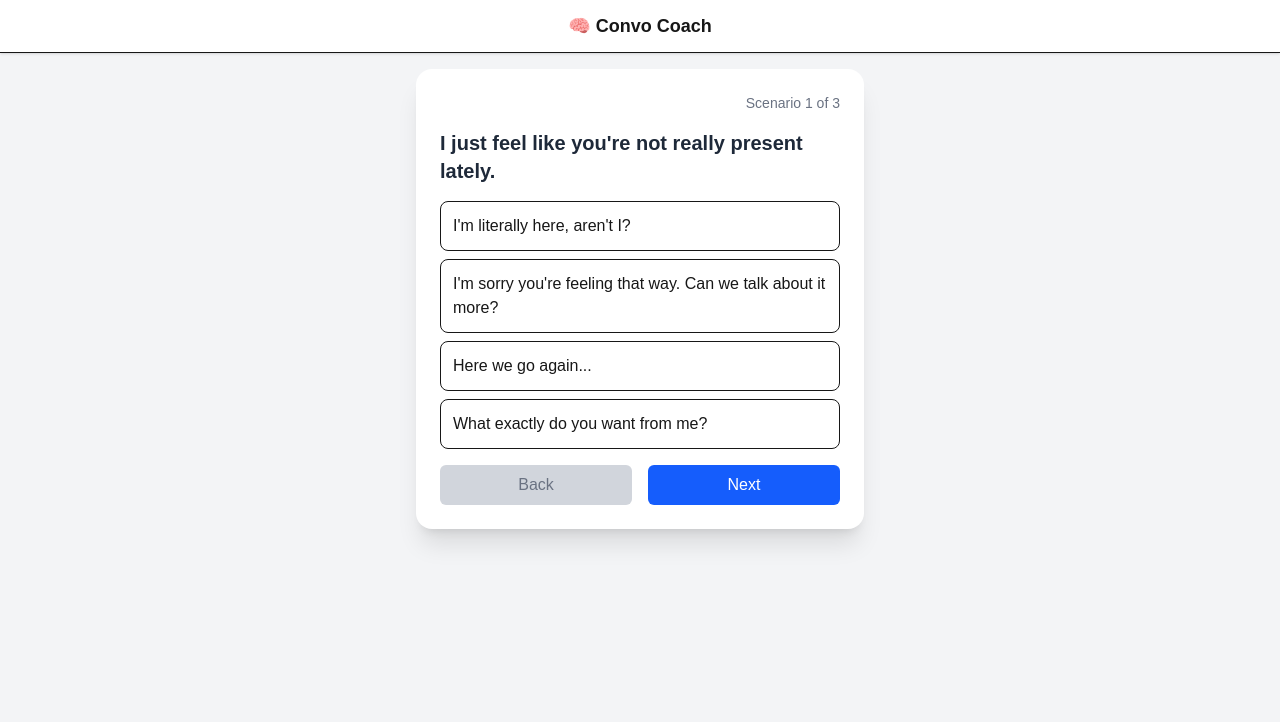
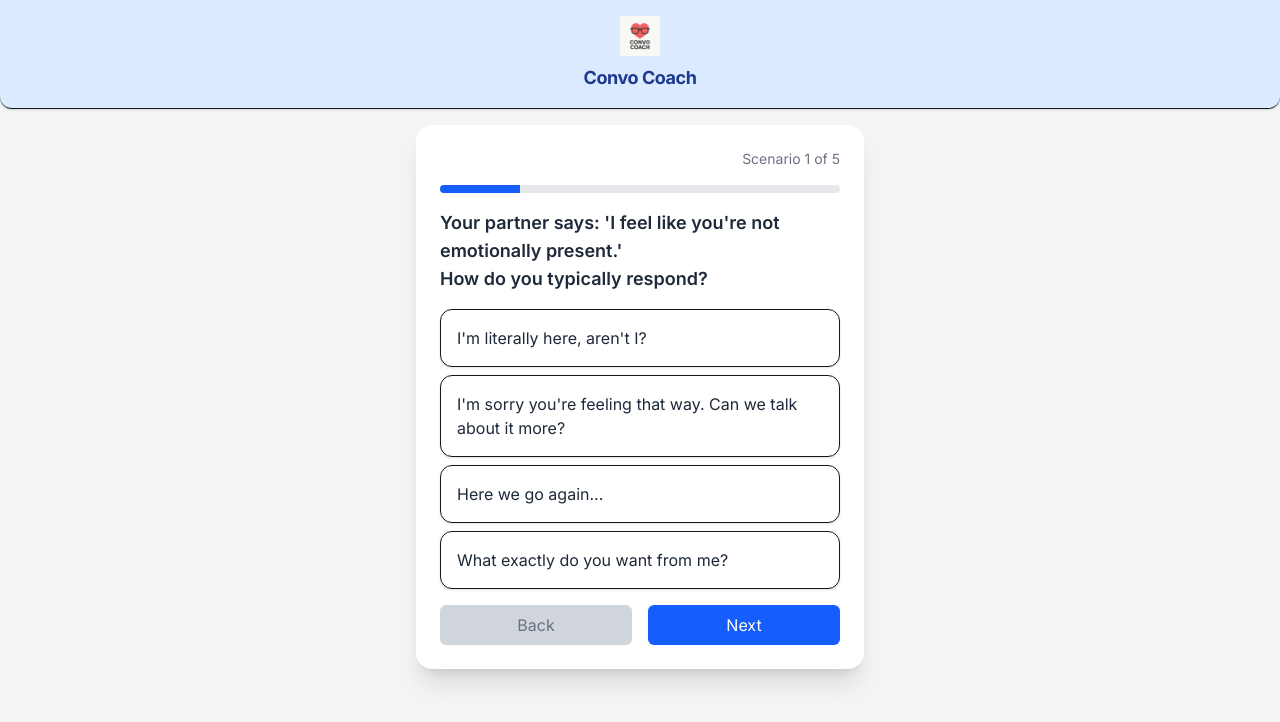
Before and after one commit to codenewbie-hash/convo-coach, a Next.js app: page / in a window 1280 px wide. Shown: the top 722 px of the page. Built offline with nearby package versions, Linux system fonts and the light colour scheme.

Commit message:
Update UI: modern styling, hydration fixes, Inter font, icon header

```diff
--- a/data/scenarios.js
+++ b/data/scenarios.js
@@ -1,40 +1,147 @@
-// This file contains all the scenarios used in the Convo Coach app
-// Each scenario includes a message, 4 options, feedback, and which one is correct
-
 export const scenarios = [
   {
     id: 1,
-    message: "I just feel like you're not really present lately.",
+    message: "Your partner says: 'I feel like you're not emotionally present.'\nHow do you typically respond?",
     options: [
-      { text: "I'm literally here, aren't I?", feedback: "Being physically present doesn't mean being emotionally present.", correct: false },
-      { text: "I'm sorry you're feeling that way. Can we talk about it more?", feedback: "Great response — shows empathy and curiosity.", correct: true },
-      { text: "Here we go again...", feedback: "Dismissive and likely to escalate conflict.", correct: false },
-      { text: "What exactly do you want from me?", feedback: "Sounds defensive — not helpful in emotional moments.", correct: false }
+      {
+        text: "I'm literally here, aren't I?",
+        correct: false,
+        feedback: "This response likely comes from defensiveness or feeling unfairly judged. You may feel like your effort is being dismissed. But instead of clarifying technically, try focusing on emotional presence. Your partner isn’t pointing out your location — they’re expressing a need for connection.",
+        recommended: "I'm sorry you feel that way. Can we talk about what's been coming up for you?"
+      },
+      {
+        text: "I'm sorry you're feeling that way. Can we talk about it more?",
+        correct: true,
+        feedback: "Great response — it shows empathy, openness, and a willingness to understand rather than defend. It helps your partner feel heard and safe."
+      },
+      {
+        text: "Here we go again...",
+        correct: false,
+        feedback: "This likely reflects emotional exhaustion or a tendency to shut down when faced with relational tension. You might be feeling overwhelmed and unsure how to respond productively. But sarcasm erodes trust. Instead, take a breath and try to stay engaged — even gently saying you're not sure what to say yet is better.",
+        recommended: "I'm sorry you feel that way. Can we talk about what's been coming up for you?"
+      },
+      {
+        text: "What exactly do you want from me?",
+        correct: false,
+        feedback: "This response usually stems from feeling pressured or incapable. It’s a protective reaction to a perceived emotional demand. But this tone can feel cold or impatient. Try staying with your partner’s emotional state instead of jumping to problem-solving or frustration.",
+        recommended: "I'm sorry you feel that way. Can we talk about what's been coming up for you?"
+      }
     ]
   },
-
-  // 👇 Add new ones here
   {
     id: 2,
-    message: "I'm so drained right now... I just need to shut down for a bit.",
+    message: "Your partner says: 'I just feel so drained lately.'\nHow do you typically respond?",
     options: [
-      { text: "Do you want me to leave you alone or just be here with you?", feedback: "You're giving her choice and presence. This is solid.", correct: true },
-      { text: "Why are you always tired?", feedback: "Judgmental and not supportive.", correct: false },
-      { text: "Well I'm tired too. Big deal.", feedback: "Dismissive — feels like a competition, not connection.", correct: false },
-      { text: "Go sleep then. I'm gonna play Xbox.", feedback: "Not emotionally present or available.", correct: false }
+      {
+        text: "Want me to leave you alone?",
+        correct: false,
+        feedback: "This may come from discomfort with emotions or a fear of saying the wrong thing. You might be trying to give space, but it can feel like emotional withdrawal. Try asking what kind of support they need instead of assuming.",
+        recommended: "Do you want to talk about it, or would you rather just relax together for a bit?"
+      },
+      {
+        text: "Do you want to talk about it, or would you rather just relax together for a bit?",
+        correct: true,
+        feedback: "Perfect. You’re showing care, offering presence, and giving them agency. It’s supportive without pressure, which builds emotional safety."
+      },
+      {
+        text: "You're always tired. Maybe you should start working out again?",
+        correct: false,
+        feedback: "This likely comes from a desire to fix things quickly — or discomfort with emotional heaviness. But it risks sounding critical. What your partner likely needs is not advice, but compassion and co-regulation.",
+        recommended: "Do you want to talk about it, or would you rather just relax together for a bit?"
+      },
+      {
+        text: "Well, you're not the only one who's had a rough day.",
+        correct: false,
+        feedback: "This response reflects comparison — a subconscious bid to have your own pain seen. But it tends to invalidate your partner’s experience. Try staying in their world first. You can share your day too, just not in a way that shuts them down.",
+        recommended: "Do you want to talk about it, or would you rather just relax together for a bit?"
+      }
     ]
   },
-
   {
     id: 3,
-    message: "Sometimes I wonder if you're actually happy with me...",
+    message: "Your partner says: 'Sometimes I wonder if you’re actually happy with me.'\nHow do you typically respond?",
     options: [
-      { text: "That's your issue, not mine.", feedback: "Cold and distant. Makes her feel alone.", correct: false },
-      { text: "I hate that you're feeling that way. I am happy — what’s making you feel unsure?", feedback: "Empathy + curiosity. Excellent.", correct: true },
-      { text: "Here we go again. You overthink everything.", feedback: "Invalidating and dismissive.", correct: false },
-      { text: "Maybe you're not happy with me either.", feedback: "Defensive and avoidant.", correct: false }
+      {
+        text: "That’s your issue, not mine.",
+        correct: false,
+        feedback: "This often comes from feeling blindsided or triggered by self-doubt. You might feel accused. But deflecting responsibility makes your partner feel even more insecure. Try inviting understanding rather than protecting your ego.",
+        recommended: "I'm really sorry you're feeling that way. What’s been coming up for you lately that’s making you wonder that?"
+      },
+      {
+        text: "I hate that you're feeling that way. I am happy — what’s making you feel unsure?",
+        correct: true,
+        feedback: "This response is emotionally available and curious. You're showing care while offering reassurance and leaving space for a deeper conversation."
+      },
+      {
+        text: "Here we go again. You overthink everything.",
+        correct: false,
+        feedback: "This comes from impatience or fear of emotional entanglement. You might feel unequipped to handle emotional depth. But labeling your partner as ‘overthinking’ minimizes their experience and builds resentment.",
+        recommended: "I'm really sorry you're feeling that way. What’s been coming up for you lately that’s making you wonder that?"
+      },
+      {
+        text: "Maybe you're not happy with me either.",
+        correct: false,
+        feedback: "This likely stems from defensiveness and anxiety — a need to shift the vulnerability off of you. But it redirects the moment away from connection and into a blame game. Instead, stay anchored in empathy.",
+        recommended: "I'm really sorry you're feeling that way. What’s been coming up for you lately that’s making you wonder that?"
+      }
     ]
   },
-
-  // 👇 Keep adding more below as needed
+  {
+    id: 4,
+    message: "Your partner says: 'You're not really listening to me.'\nHow do you typically respond?",
+    options: [
+      {
+        text: "I literally repeated what you just said.",
+        correct: false,
+        feedback: "You may be trying to prove you're doing the right thing, but this response misses the emotional signal. Your partner isn’t asking for proof — they’re seeking felt understanding. Repeating words isn’t the same as being attuned.",
+        recommended: "You’re right. I was distracted — I want to try again and be fully here now."
+      },
+      {
+        text: "You’re right. I was distracted — I want to try again and be fully here now.",
+        correct: true,
+        feedback: "Strong answer. It shows self-awareness, accountability, and a desire to repair — all signs of emotional maturity."
+      },
+      {
+        text: "Can you stop saying that? I always listen.",
+        correct: false,
+        feedback: "This reflects frustration and a need to feel seen as competent — but it invalidates your partner’s experience. Instead, try pausing your defensiveness and moving toward curiosity.",
+        recommended: "You’re right. I was distracted — I want to try again and be fully here now."
+      },
+      {
+        text: "What do you want from me exactly?",
+        correct: false,
+        feedback: "This often comes from emotional fatigue or pressure. You might feel like you’re not enough. But this phrasing feels hostile. Try shifting from performance to presence.",
+        recommended: "You’re right. I was distracted — I want to try again and be fully here now."
+      }
+    ]
+  },
+  {
+    id: 5,
+    message: "Your partner says: 'You don’t really get what I’m going through.'\nHow do you typically respond?",
+    options: [
+      {
+        text: "That’s not fair. I’m trying my best.",
+        correct: false,
+        feedback: "This likely stems from a need to be recognized for your effort — totally valid. But leading with defense can make your partner feel unheard. Try acknowledging their pain first, then share your intention.",
+        recommended: "I’m sorry it feels that way. Help me understand better — I really want to."
+      },
+      {
+        text: "I’m sorry it feels that way. Help me understand better — I really want to.",
+        correct: true,
+        feedback: "Beautiful. You’re taking responsibility for the emotional disconnect without getting reactive. That kind of presence builds safety and trust."
+      },
+      {
+        text: "You’re exaggerating. I get it more than you think.",
+        correct: false,
+        feedback: "This response often comes from a need to protect your ego or effort. But it can feel dismissive. Instead of reassuring, lead with curiosity and compassion.",
+        recommended: "I’m sorry it feels that way. Help me understand better — I really want to."
+      },
+      {
+        text: "You always say that. Maybe you're just hard to understand.",
+        correct: false,
+        feedback: "This response may come from frustration or burnout. But it puts blame on your partner rather than co-owning the gap. It's more powerful to move toward understanding, not away from it.",
+        recommended: "I’m sorry it feels that way. Help me understand better — I really want to."
+      }
+    ]
+  }
 ];
--- a/pages/_document.js
+++ b/pages/_document.js
@@ -4,6 +4,13 @@ export default function Document() {
   return (
     <Html lang="en">
       <Head>
+        {/* Inter font */}
+        <link rel="preconnect" href="https://fonts.googleapis.com" />
+        <link rel="preconnect" href="https://fonts.gstatic.com" crossOrigin="true" />
+        <link
+          href="https://fonts.googleapis.com/css2?family=Inter:wght@400;600;700&display=swap"
+          rel="stylesheet"
+        />
         <link rel="manifest" href="/manifest.json" />
         <link rel="icon" href="/icon-192.png" />
         <meta name="theme-color" content="#2563eb" />
@@ -11,7 +18,6 @@ export default function Document() {
         <meta name="apple-mobile-web-app-status-bar-style" content="default" />
         <meta name="apple-mobile-web-app-title" content="Convo Coach" />
         <link rel="apple-touch-icon" sizes="180x180" href="/icon-180.png" />
-
       </Head>
       <body>
         <Main />
--- a/pages/index.js
+++ b/pages/index.js
@@ -1,41 +1,57 @@
-import { useState } from 'react';
+import { useState, useEffect } from 'react';
 import { scenarios } from '../data/scenarios';
 
 export default function Home() {
   const [current, setCurrent] = useState(0);
   const [selectedIndex, setSelectedIndex] = useState(null);
+  const [isClient, setIsClient] = useState(false);
+
+  useEffect(() => {
+    setIsClient(true);
+  }, []);
 
   const scenario = scenarios[current];
 
-  // Handle selecting an answer
   const handleSelect = (index) => {
     setSelectedIndex(index);
   };
 
-  // Move to the next scenario
   const handleNext = () => {
     setSelectedIndex(null);
     setCurrent((prev) => (prev + 1 < scenarios.length ? prev + 1 : prev));
   };
 
+  const handleBack = () => {
+    setSelectedIndex(null);
+    setCurrent((prev) => (prev > 0 ? prev - 1 : prev));
+  };
+
   return (
-    <div className="min-h-screen bg-gray-100">
-      {/* Header like a mobile app */}
-      <header className="w-full bg-white border-b px-4 py-3 shadow-sm">
-        <h1 className="text-lg font-bold text-center">🧠 Convo Coach</h1>
+    isClient && (
+      <div className="min-h-screen bg-gray-100 flex flex-col items-center font-[Inter]">
+        {/* App Header */}
+        <header className="w-full bg-blue-100 border-b px-4 py-4 shadow-sm rounded-b-xl flex flex-col items-center gap-1">
+          <img src="/icon-180.png" alt="App Icon" className="w-10 h-10 mb-1" />
+          <h1 className="text-lg font-bold text-blue-900 tracking-tight">Convo Coach</h1>
         </header>
 
-      {/* Main content area */}
-      <div className="p-4 flex flex-col justify-center items-center">
+        {/* Main Container */}
+        <div className="p-4 w-full flex justify-center">
           <div className="max-w-md w-full bg-white shadow-xl rounded-2xl p-6 space-y-4">
 
-          {/* Scenario Number / Progress */}
+            {/* Progress Info */}
             <p className="text-sm text-gray-500 text-right">
               Scenario {current + 1} of {scenarios.length}
             </p>
+            <div className="h-2 w-full bg-gray-200 rounded-full overflow-hidden">
+              <div
+                className="h-full bg-blue-600 transition-all duration-300"
+                style={{ width: `${((current + 1) / scenarios.length) * 100}%` }}
+              />
+            </div>
 
-          {/* Scenario Message */}
-          <h2 className="text-xl font-semibold text-gray-800">
+            {/* Scenario Prompt */}
+            <h2 className="text-lg font-semibold text-gray-800 whitespace-pre-line">
               {scenario.message}
             </h2>
 
@@ -45,23 +61,28 @@ export default function Home() {
                 const isSelected = selectedIndex === index;
                 const isCorrect = option.correct;
 
-              // Instantly apply background color to selected option
-              let bgColor = "bg-white";
-              if (isSelected) {
-                bgColor = isCorrect ? "bg-green-100" : "bg-red-100";
-              }
-
                 return (
                   <button
                     key={index}
                     onClick={() => handleSelect(index)}
-                  className={`w-full text-left border rounded-lg p-3 ${bgColor}`}
+                    className={`w-full text-left border rounded-xl p-4 shadow-sm transition ${
+                      isSelected
+                        ? isCorrect
+                          ? "bg-green-100"
+                          : "bg-red-100"
+                        : "bg-white hover:bg-gray-50"
+                    }`}
                   >
-                  <span className="block font-medium">{option.text}</span>
+                    <span className="block font-medium text-gray-800">{option.text}</span>
                     {isSelected && (
-                    <p className="text-sm mt-1 text-gray-600">
-                      {option.feedback}
+                      <>
+                        <p className="text-sm mt-2 text-gray-700">{option.feedback}</p>
+                        {!isCorrect && option.recommended && (
+                          <p className="text-sm mt-2 italic text-blue-800">
+                            <strong>Recommended response:</strong> {option.recommended}
                           </p>
+                        )}
+                      </>
                     )}
                   </button>
                 );
@@ -70,14 +91,10 @@ export default function Home() {
 
             {/* Navigation Buttons */}
             <div className="flex justify-between gap-4 mt-4">
-  {/* Back Button */}
               <button
-    onClick={() => {
-      setSelectedIndex(null);
-      setCurrent((prev) => (prev > 0 ? prev - 1 : prev));
-    }}
+                onClick={handleBack}
                 disabled={current === 0}
-    className={`w-1/2 py-2 px-4 rounded-md ${
+                className={`w-1/2 py-2 px-4 rounded-md transition ${
                   current === 0
                     ? "bg-gray-300 text-gray-500 cursor-not-allowed"
                     : "bg-gray-200 hover:bg-gray-300 text-gray-800"
@@ -85,11 +102,9 @@ export default function Home() {
               >
                 Back
               </button>
-
-  {/* Next Button */}
               <button
                 onClick={handleNext}
-    className="w-1/2 bg-blue-600 text-white py-2 px-4 rounded-md hover:bg-blue-700"
+                className="w-1/2 bg-blue-600 text-white py-2 px-4 rounded-md hover:bg-blue-700 transition"
               >
                 Next
               </button>
@@ -97,5 +112,6 @@ export default function Home() {
           </div>
         </div>
       </div>
+    )
   );
 }
```
Lines whose indentation alone changed are shown as unchanged.
